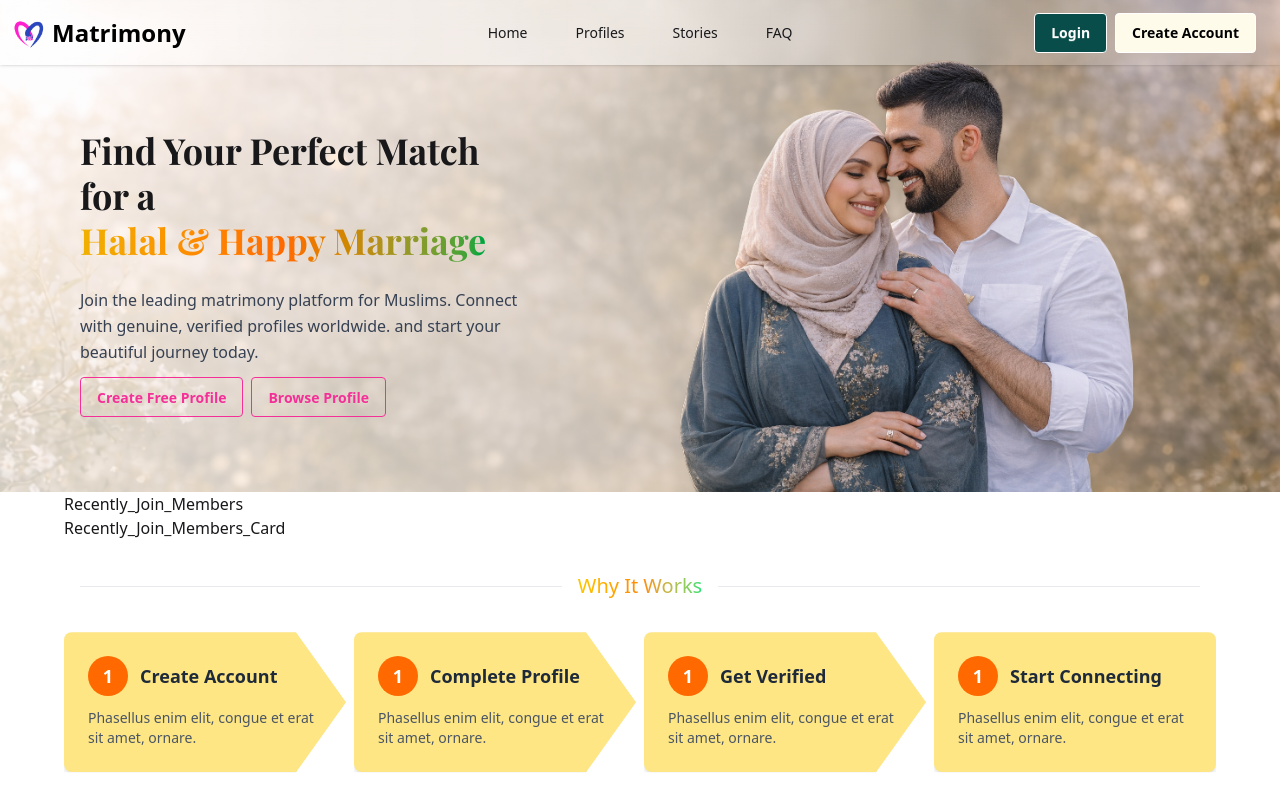
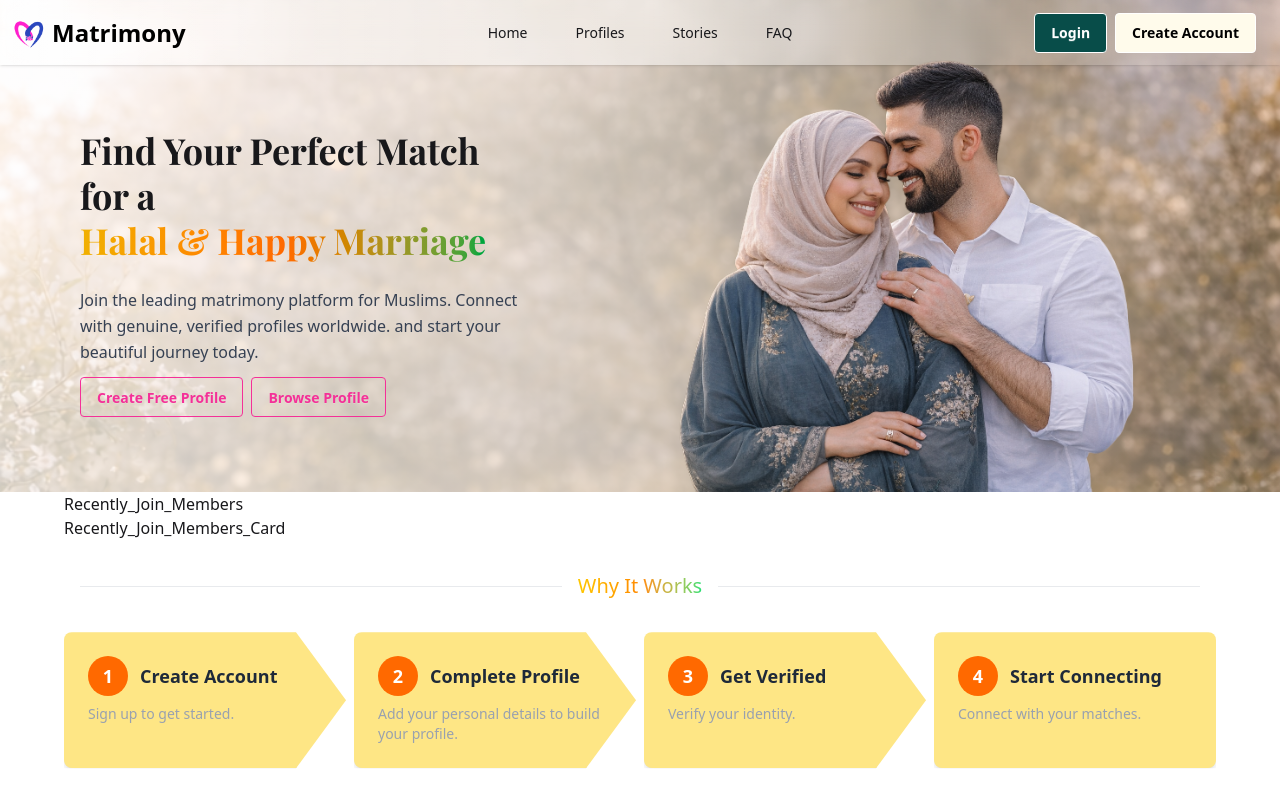
Before and after one commit to MH-liton-360/matrimony, a React (Vite) app: page /home in a window 1280 px wide. Shown: the top 800 px of the page. Built offline with nearby package versions, Linux system fonts and the light colour scheme.

Commit message:
Safety & Privacy Done

```diff
--- a/src/Components/Home_Components/Safety_and_Privacy/Safety_and_Privacy.jsx
+++ b/src/Components/Home_Components/Safety_and_Privacy/Safety_and_Privacy.jsx
@@ -13,7 +13,7 @@ const Safety_and_Privacy = () => {
             ></SectionTitle>
 
             {/* Main content start  */}
-            <div className="relative flex">
+            <div className="relative gap-2 grid sm:grid-cols-1 md:grid-cols-1 lg:flex">
                 {/* Content number Data Encryption .................................... */}
                 <div className="relative w-full flex items-center justify-between bg-linear-to-br from-green-900 via-green-700 to-green-300 rounded-lg shadow-lg overflow-hidden">
 
@@ -42,7 +42,7 @@ const Safety_and_Privacy = () => {
 
                 {/* Content number Safe and Secure .................................... */}
                 <div
-                    className="relative w-full flex items-center justify-between rounded-lg shadow-lg overflow-hidden bg-gradient-to-br"
+                    className="relative w-full flex items-center justify-between rounded-lg shadow-lg overflow-hidden bg-linear-to-br"
                     style={{ background: "linear-gradient(to bottom right, #000E24, #000E24)" }}
                 >
                     {/* Optional background image behind gradient */}
--- a/src/Components/Home_Components/Why_it_Works/Why_it_Works.jsx
+++ b/src/Components/Home_Components/Why_it_Works/Why_it_Works.jsx
@@ -6,7 +6,7 @@ const Why_it_Works = () => {
             <SectionTitle
                 heading={"Why It Works"}
             ></SectionTitle>
-            <div className="flex justify-around gap-2">
+            <div className="justify-around gap-2 grid sm:grid-cols-1 md:grid-cols-2 lg:grid-cols-4">
 
                 <div className="relative bg-amber-200 rounded-lg shadow-md p-6 w-full max-w-sm mx-auto
                    [clip-path:polygon(0_0,calc(100%-50px)_0,100%_50%,calc(100%-50px)_100%,0_100%)]">
@@ -19,8 +19,8 @@ const Why_it_Works = () => {
                     </div>
 
                     {/* Description */}
-                    <p className="mt-3 text-gray-600 text-sm">
-                        Phasellus enim elit, congue et erat sit amet, ornare.
+                    <p className="text-gray-400 mt-2 text-sm">
+                        Sign up to get started.
                     </p>
                 </div>
 
@@ -29,14 +29,14 @@ const Why_it_Works = () => {
                     {/* Step Number */}
                     <div className="flex items-center gap-3">
                         <div className="w-10 h-10 rounded-full bg-orange-500 text-white flex items-center justify-center font-bold text-lg">
-                            1
+                            2
                         </div>
                         <h3 className="text-lg font-semibold text-gray-800">Complete Profile</h3>
                     </div>
 
                     {/* Description */}
-                    <p className="mt-3 text-gray-600 text-sm">
-                        Phasellus enim elit, congue et erat sit amet, ornare.
+                    <p className="text-gray-400 mt-2 text-sm">
+                        Add your personal details to build your profile.
                     </p>
                 </div>
 
@@ -45,14 +45,14 @@ const Why_it_Works = () => {
                     {/* Step Number */}
                     <div className="flex items-center gap-3">
                         <div className="w-10 h-10 rounded-full bg-orange-500 text-white flex items-center justify-center font-bold text-lg">
-                            1
+                            3
                         </div>
                         <h3 className="text-lg font-semibold text-gray-800">Get Verified</h3>
                     </div>
 
                     {/* Description */}
-                    <p className="mt-3 text-gray-600 text-sm">
-                        Phasellus enim elit, congue et erat sit amet, ornare.
+                    <p className="text-gray-400 mt-2 text-sm">
+                        Verify your identity.
                     </p>
                 </div>
 
@@ -61,14 +61,14 @@ const Why_it_Works = () => {
                     {/* Step Number */}
                     <div className="flex items-center gap-3">
                         <div className="w-10 h-10 rounded-full bg-orange-500 text-white flex items-center justify-center font-bold text-lg">
-                            1
+                            4
                         </div>
                         <h3 className="text-lg font-semibold text-gray-800">Start Connecting</h3>
                     </div>
 
                     {/* Description */}
-                    <p className="mt-3 text-gray-600 text-sm">
-                        Phasellus enim elit, congue et erat sit amet, ornare.
+                    <p className="text-gray-400 mt-2 text-sm">
+                        Connect with your matches.
                     </p>
                 </div>
             </div>
--- a/src/pages/Login.jsx
+++ b/src/pages/Login.jsx
@@ -17,7 +17,6 @@ const Login = () => {
         const password = form.password.value;
         console.log(email, password);
 
-        // Ei link ta just check korar jonno je login e click korle home e niye jay ki na
         navigate("/home");
     };
 
```
